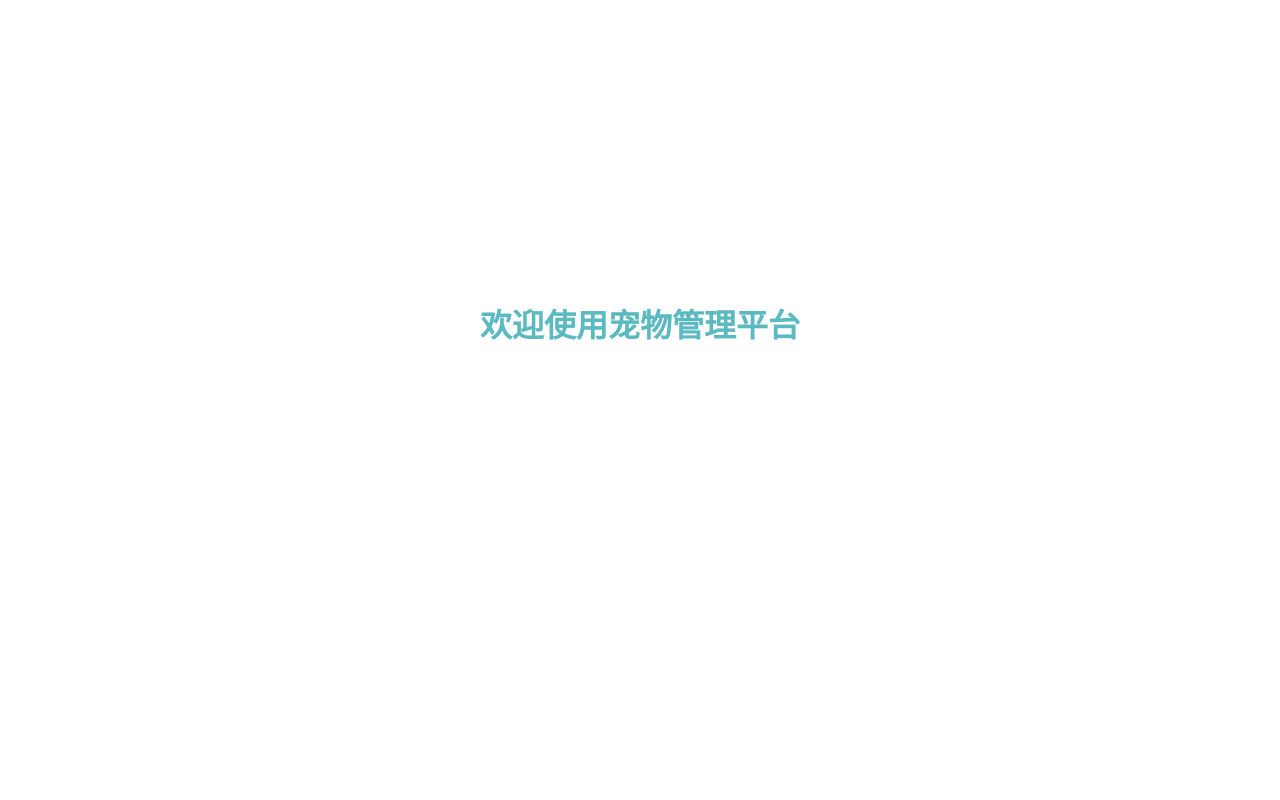
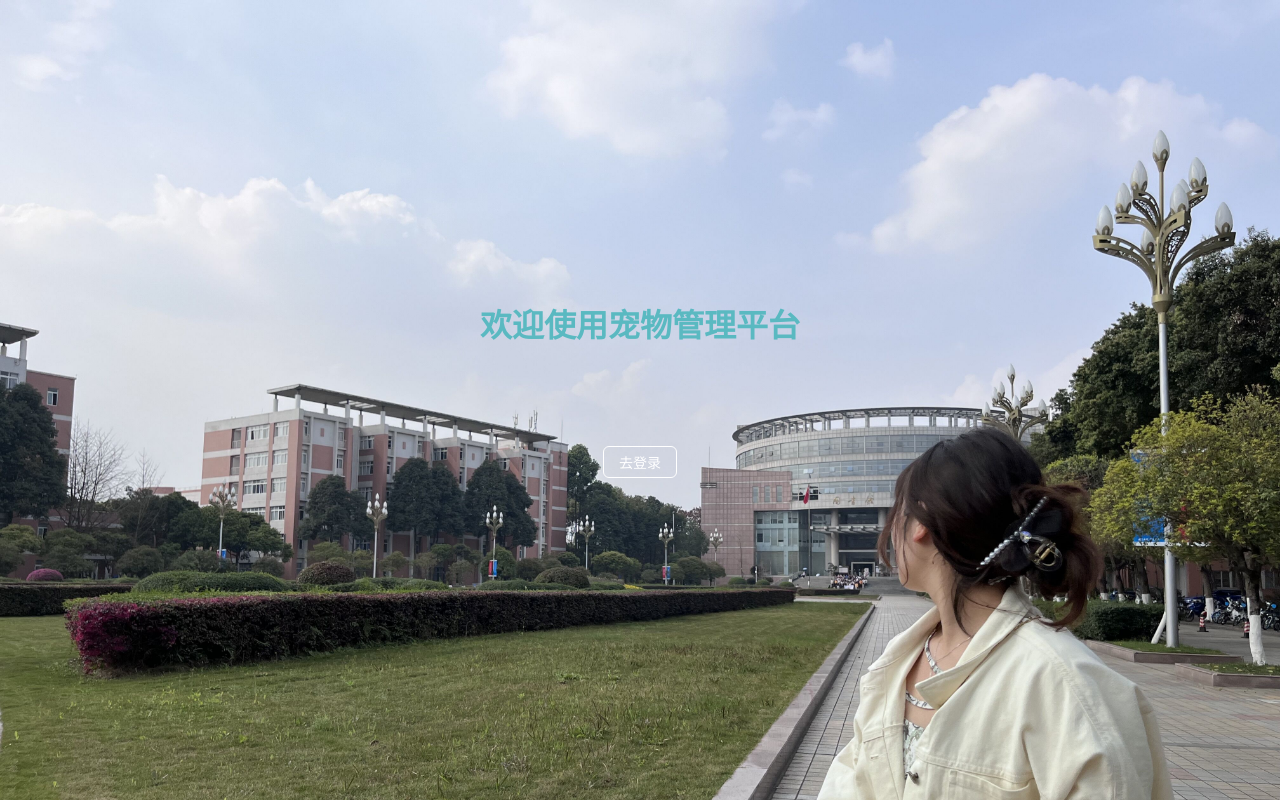
Before and after one commit to cyZ52/petManage, a Next.js app: page / in a window 1280 px wide. Built offline with nearby package versions, Linux system fonts and the light colour scheme.

Commit message:
加背景图

```diff
--- a/styles/Home.module.scss
+++ b/styles/Home.module.scss
@@ -1,7 +1,7 @@
 .home-body{
     height: 100vh;
     text-align: center;
-    // background-image: url(../public/home.jpg);
+    background-image: url(../public/home.jpg);
     background-size: cover;
     background-repeat: no-repeat;
 }
```
Also changed, not shown: public/home.jpg (added).
